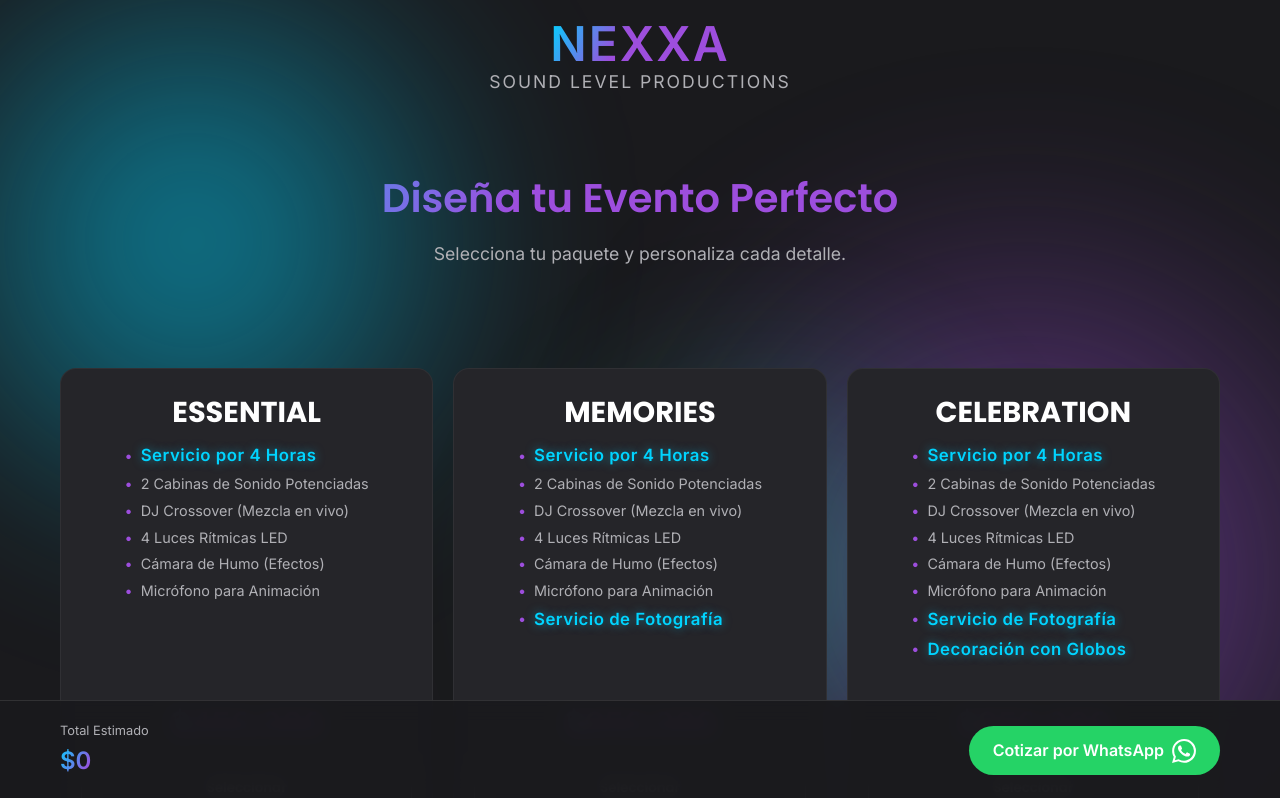
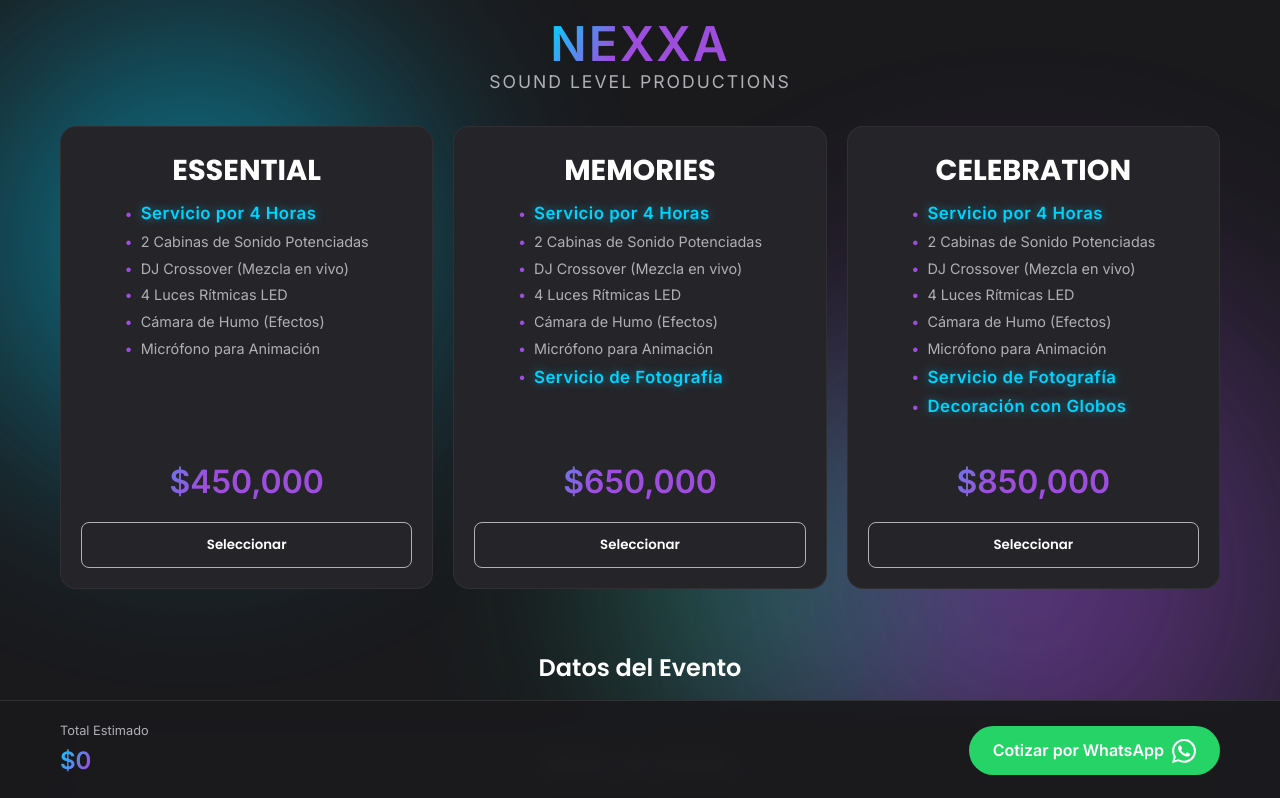
Before and after one commit to nicollerivera/APP-Nexxa-Sound, a React (Vite) app: page / in a window 1280 px wide. Shown: the top 798 px of the page. Built offline with nearby package versions, Linux system fonts and the light colour scheme.

Commit message:
Remove hero section

```diff
--- a/src/App.jsx
+++ b/src/App.jsx
@@ -160,10 +160,7 @@ function App() {
         <div className="slogan">Sound Level Productions</div>
       </nav>
 
-      <header className="container hero fade-in">
-        <h1>Diseña tu Evento Perfecto</h1>
-        <p>Selecciona tu paquete y personaliza cada detalle.</p>
-      </header>
+
 
       <main className="container">
         <section className="packages-grid fade-in">
```
